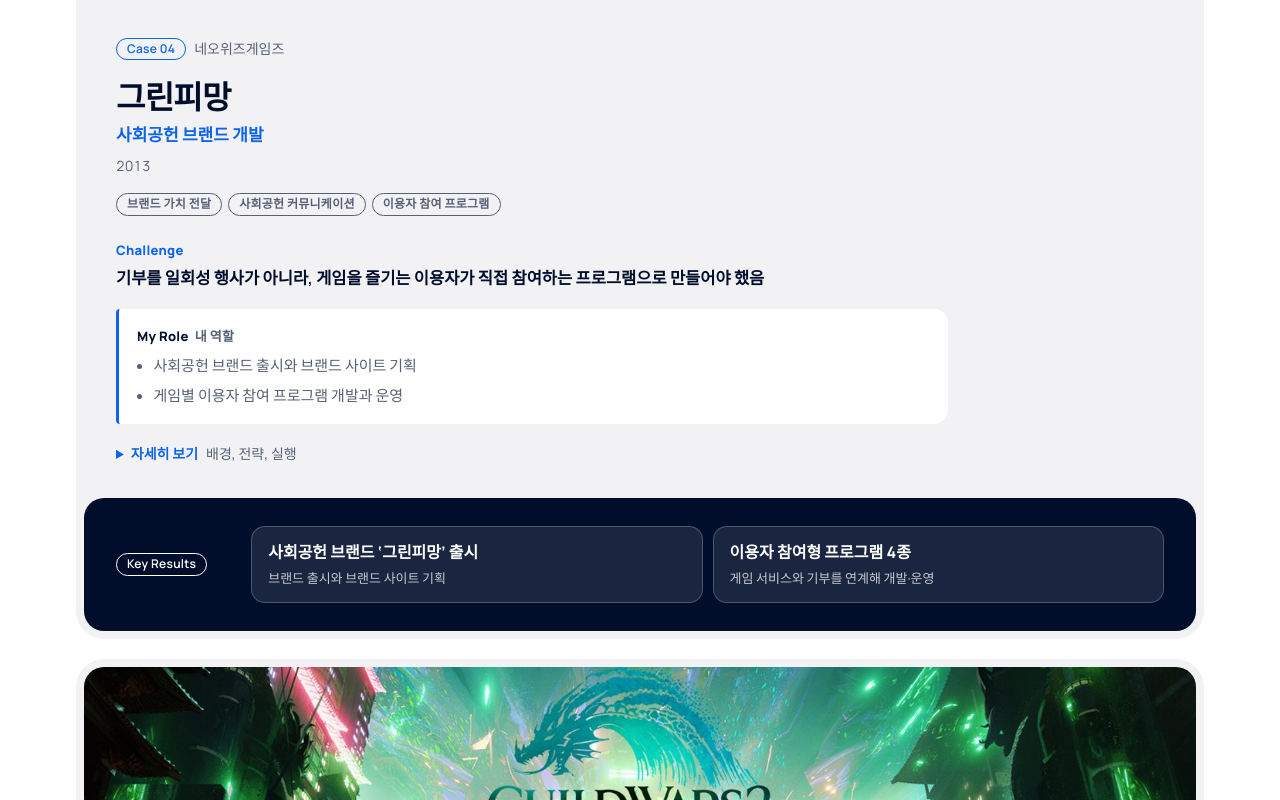
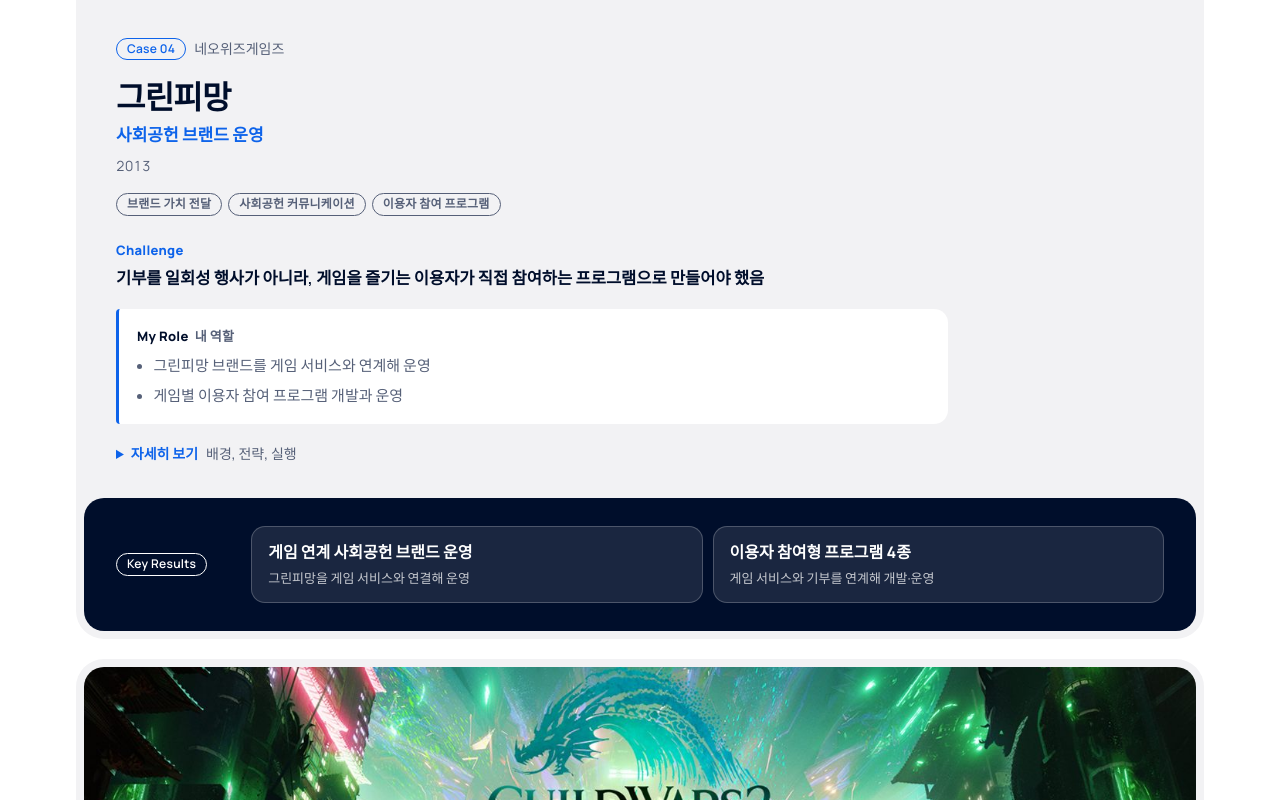
Before and after one commit to NORIKO-8138/Portfolio, a plain HTML site: page index.html in a window 1280 px wide. Shown: the part 8080-8880 px from the top of the page. Drawn offline with Linux system fonts and the light colour scheme.

Commit message:
Describe Green Pmang as a brand the team ran, not launched
The CSR team launched the brand; the role covers running it through game services and the player programs.

Co-Authored-By: Claude Opus 5.5 <noreply@anthropic.com>

```diff
--- a/index.html
+++ b/index.html
@@ -792,21 +792,21 @@ const D = {
     {
       company: "네오위즈게임즈", dept: "퍼블리싱마케팅팀", role: "퍼블리싱마케팅팀장",
       start: "2012-01", end: "2017-03",
-      summary: "PC 퍼블리싱 게임의 브랜드·라이브 마케팅, 전사 BTL, 브랜드 제휴와 스폰서십, 사회공헌 브랜드 출시",
+      summary: "PC 퍼블리싱 게임의 브랜드·라이브 마케팅, 전사 BTL, 브랜드 제휴와 스폰서십, 사회공헌 브랜드 운영",
       projects: [
         {
-          id: "nw-greenpmang", title: "그린피망", subtitle: "사회공헌 브랜드 개발",
+          id: "nw-greenpmang", title: "그린피망", subtitle: "사회공헌 브랜드 운영",
           focus: ["브랜드 가치 전달", "사회공헌 커뮤니케이션", "이용자 참여 프로그램"],
           image: { src: "images/greenpmang-logo.png", alt: "그린피망 로고: 네오위즈게임즈의 따뜻한 약속", credit: "© NEOWIZ", fit: "logo",
             side: { src: "images/greenpmang-gstar2012.png", alt: "2012 제2회 지스타 투어 그린피망 게임원정대 모집 포스터" } },
           start: "2013", end: "2013", tags: ["brand"],
-          background: ["회사의 사회공헌 활동을 하나의 브랜드로 묶어 이용자에게 선보이는 프로젝트"],
+          background: ["사회공헌팀이 출시한 브랜드 ‘그린피망’을 게임 서비스와 연결해 이용자 참여로 이어지게 운영"],
           challenge: ["기부를 일회성 행사가 아니라, 게임을 즐기는 이용자가 직접 참여하는 프로그램으로 만들어야 했음"],
-          role: ["사회공헌 브랜드 출시와 브랜드 사이트 기획", "게임별 이용자 참여 프로그램 개발과 운영"],
+          role: ["그린피망 브랜드를 게임 서비스와 연계해 운영", "게임별 이용자 참여 프로그램 개발과 운영"],
           strategy: ["게임 서비스와 기부를 연결해, 게임 속 참여가 곧 기부가 되는 구조로 설계"],
           execution: ["지스타 원정대", "슬러거 사회적 약자 지원", "스페셜포스 사랑의 연탄", "A.V.A 모교 지원 프로모션"],
           outputs: [
-            { title: "사회공헌 브랜드 ‘그린피망’ 출시", note: "브랜드 출시와 브랜드 사이트 기획" },
+            { title: "게임 연계 사회공헌 브랜드 운영", note: "그린피망을 게임 서비스와 연결해 운영" },
             { title: "이용자 참여형 프로그램 4종", note: "게임 서비스와 기부를 연계해 개발·운영" }
           ],
           results: []
```
